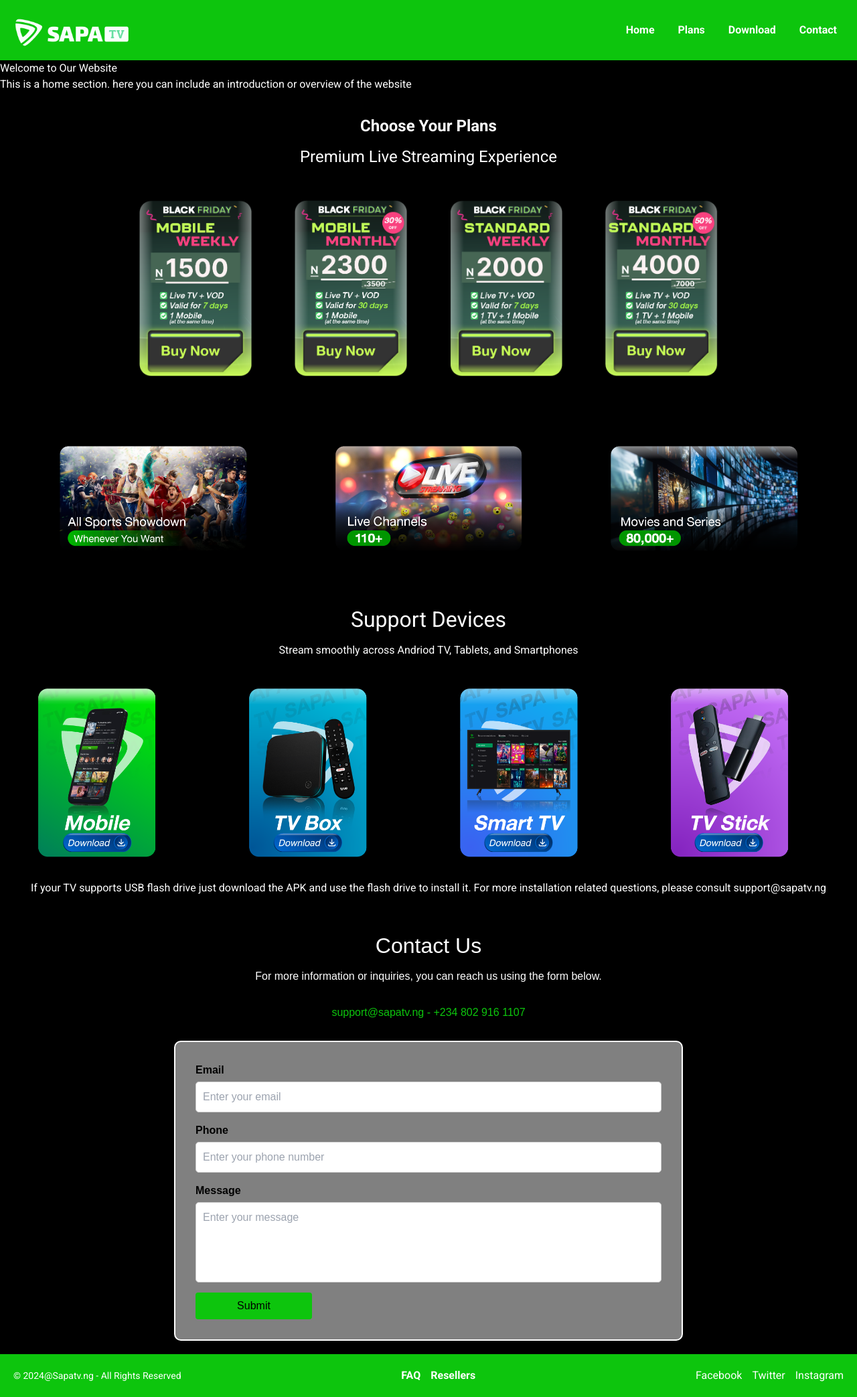
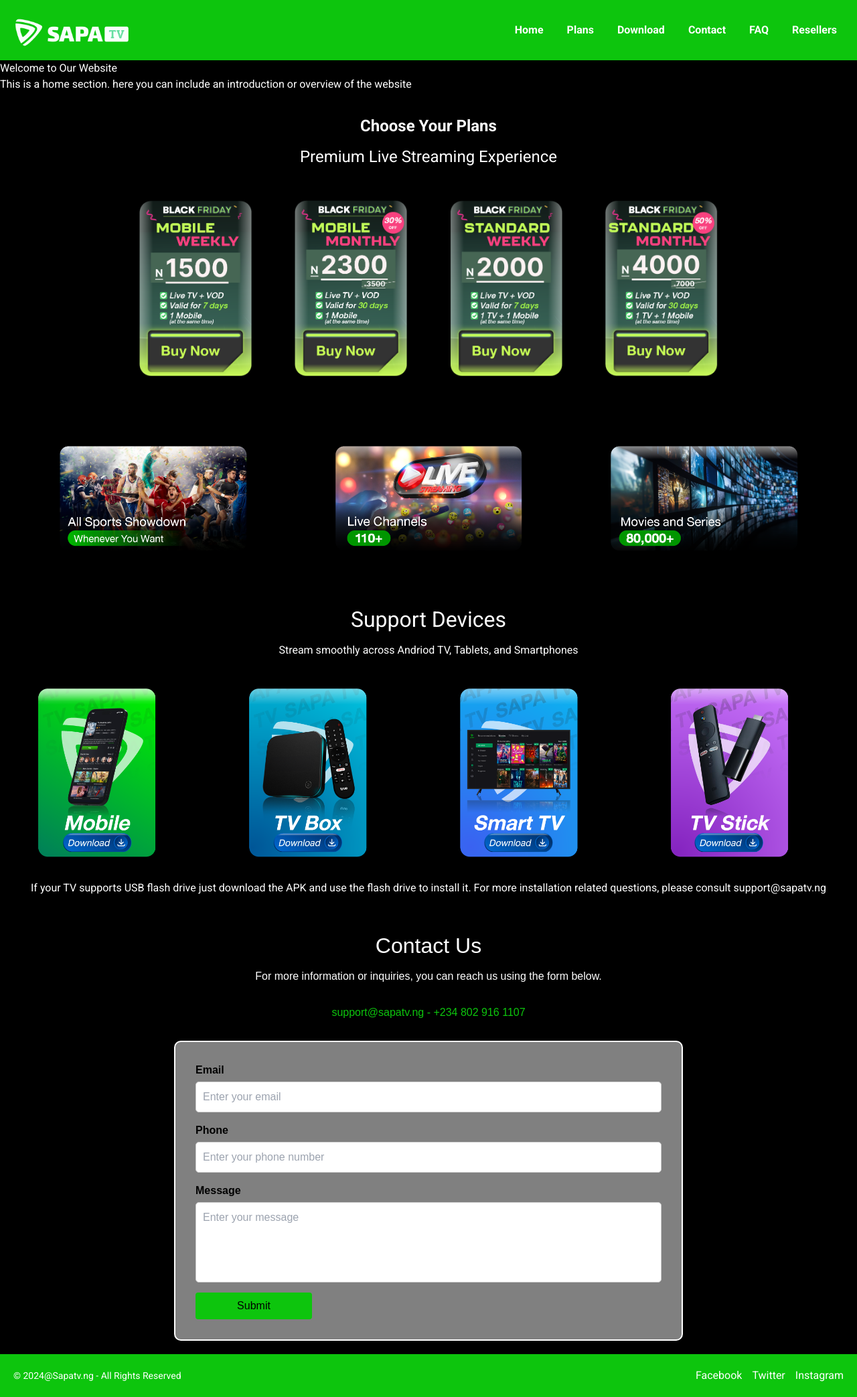
Before and after one commit to ekojodu/SapaTv, a React (Vite) app: page / in a window 1280 px wide. Shown: the whole page at 67% size. Built offline with nearby package versions, Linux system fonts and the light colour scheme.

Commit message:
updated the navbar

```diff
--- a/src/assets/components/Footer/Footer.jsx
+++ b/src/assets/components/Footer/Footer.jsx
@@ -1,7 +1,6 @@
-import { useNavigate } from 'react-router-dom';
+
 
 const Footer = () => {
-	const navigate = useNavigate();
 
 	return (
 		<div className='footer-container'>
@@ -12,12 +11,7 @@
 
 			{/* Links Section */}
 			<div className='footer-links'>
-				<span onClick={() => navigate('/faq')} className='footer-link'>
-					<b>FAQ</b>
-				</span>
-				<span onClick={() => navigate('/reseller')} className='footer-link'>
-					<b>Resellers</b>
-				</span>
+
 			</div>
 
 			{/* Social Media Section */}
--- a/src/assets/components/NavBar/Navbar.jsx
+++ b/src/assets/components/NavBar/Navbar.jsx
@@ -19,6 +19,12 @@
 				.getElementById(sectionId)
 				?.scrollIntoView({ behavior: 'smooth' });
 		}, 100);
+	};
+
+	const handleNavigation = (path) => {
+		// Close the menu when navigating to a different page
+		setMenuOpen(false);
+		navigate(path);
 	};
 
 	const toggleMenu = () => {
@@ -51,6 +57,18 @@
 					<button onClick={() => handleScrollToSection('contact')}>
 						Contact
 					</button>
+					<button
+						onClick={() => handleNavigation('/faq')}
+						className='footer-link'
+					>
+						<b>FAQ</b>
+					</button>
+					<button
+						onClick={() => handleNavigation('/reseller')}
+						className='footer-link'
+					>
+						<b>Resellers</b>
+					</button>
 				</div>
 			</div>
 		</nav>
```
